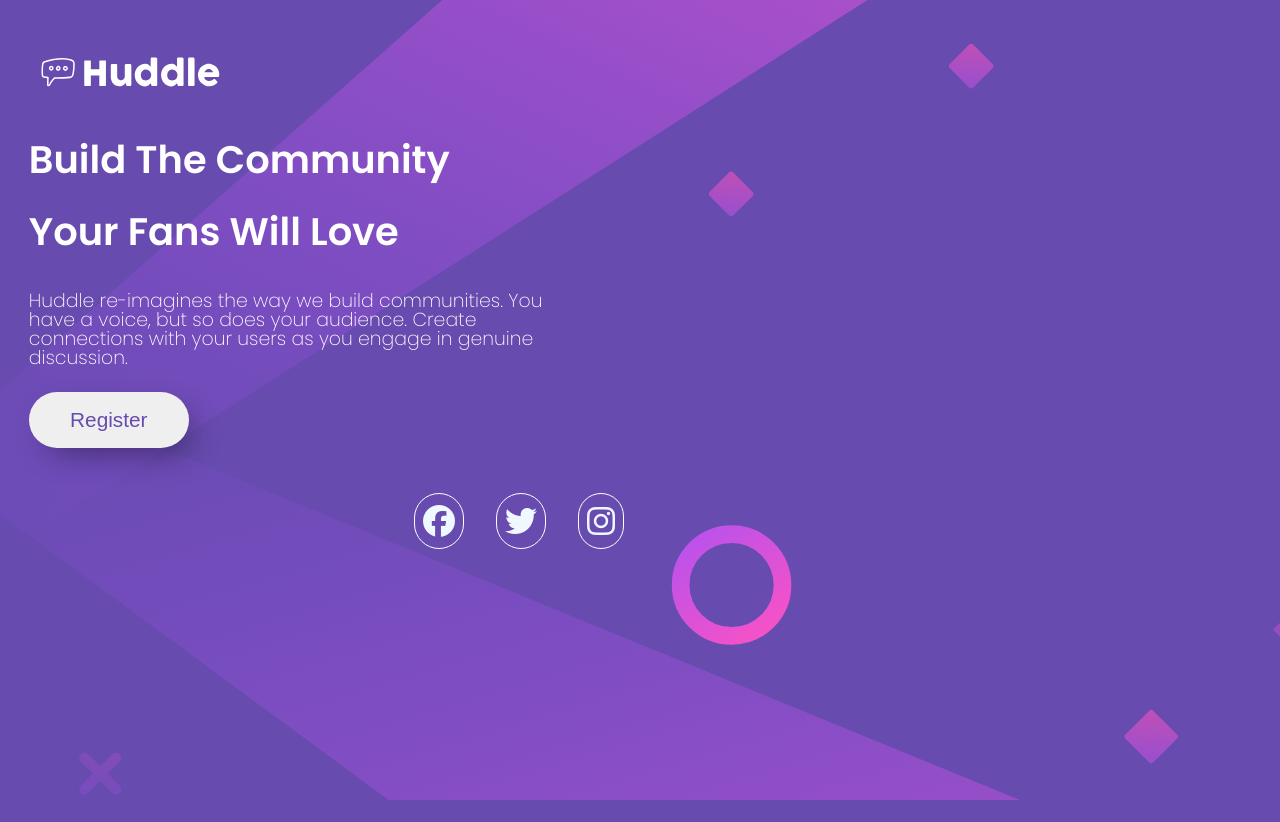
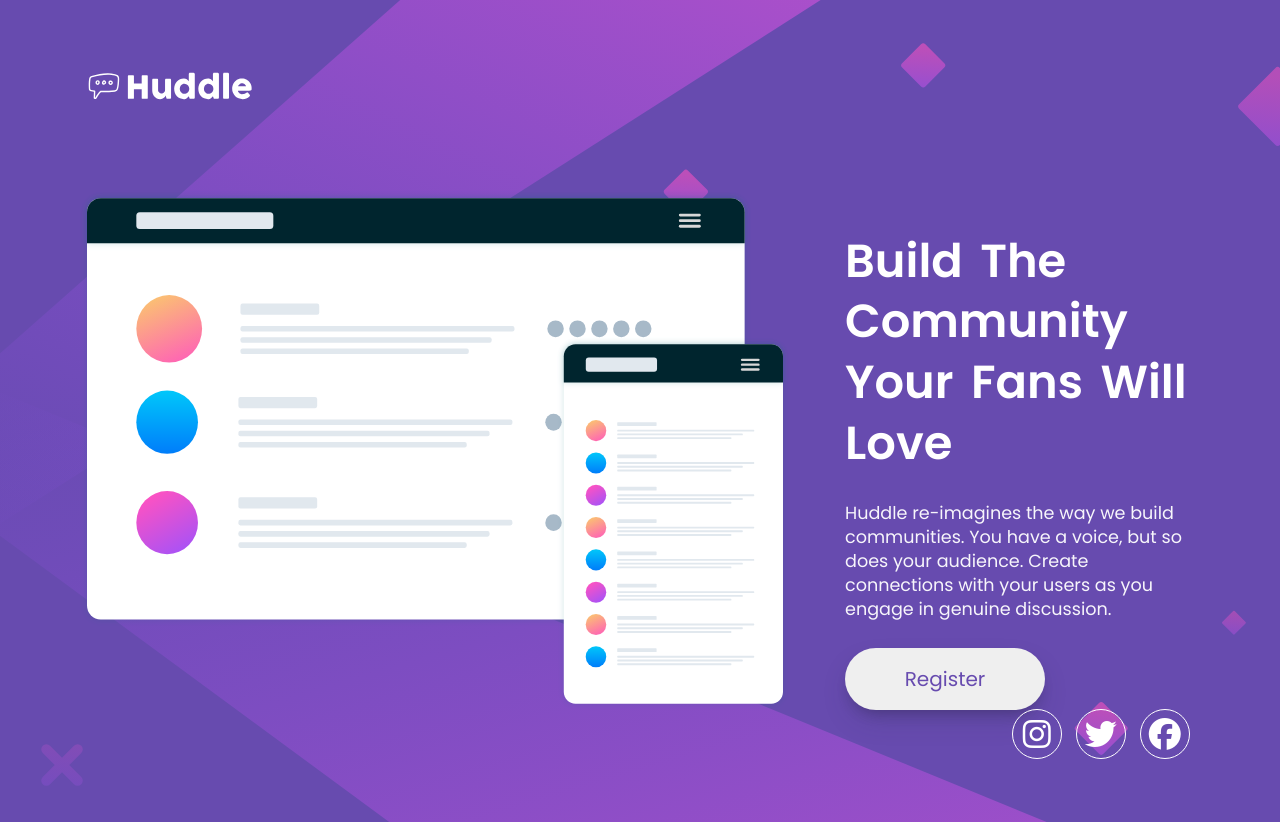
Before and after one commit to Peter-diper/Landing-Page, a plain HTML site: page index.html in a window 1280 px wide. Before the commit the page ends 800 px from the top, so only its background shows below. Drawn offline with Linux system fonts and the light colour scheme; a web font is replaced by a local one.

Commit message:
finishing the project

```diff
--- a/index.html
+++ b/index.html
@@ -21,32 +21,30 @@
   <div class="container">
 
       <!-- logo -->
-      <div class="navbar">
-        <img  class="logo" src="src/images/logo.svg" alt="logo">
-      </div>
+      <img class="logo" src="./src/images/logo.svg" alt="">
 
-      <!-- content -->
-      <div class="content">
+      <!-- hero section -->
+      <div class="hero-section">
+        <!-- image section -->
+        <img src="./src/images/illustration-mockups.svg" class="hero-section__pic" alt="">
 
+        <!-- intro section -->
+        <div class="hero-section__intro ">
+          <form class="hero-section__intro__sendlink" action="">
+              <h2 class="hero-section__intro__tagline">Build The Community Your Fans Will Love</h2>
+              <p class="hero-section__intro__description">
+              Huddle re-imagines the way we build communities. You have a voice, but so does your audience.
+              Create connections with your users as you engage in genuine discussion.
+              </p>
 
-        <div class="content-side ">
-            <h2 class="content-title">Build The Community Your Fans Will Love</h2>
-            <p class="content-info">
-            Huddle re-imagines the way we build communities. You have a voice, but so does your audience.
-            Create connections with your users as you engage in genuine discussion.
-            </p>
-
-            <input class="btn" type="button" value="Register">
+              <button class="hero-section__intro__register">Register</button>
+            </form>
         </div>
       </div>
 
       <!-- footer -->
 
       <div class="footer">
-
-
-
-
         <div class="sircle">
             <i class="fa-brands fa-facebook"></i>
         </div>
--- a/src/style/style.css
+++ b/src/style/style.css
@@ -10,209 +10,108 @@ html{
 }
 
 .body{
+    background-image: url(../images/bg-desktop.svg);
+    min-height: 100vh;
     background-color: var(--purpole);
-    background-image: url(../images/bg-desktop.svg);
+    background-position: center center;
+    background-size: cover;
     background-repeat: no-repeat;
-    background-size: 107%;
+    font-family: Poppins;
+}
+
+input,button{
+    font-family: inherit;
+}
+
+.container{
+  max-width: 1440px;
+  margin:auto;
+  padding: 4rem 5rem;
 
 }
 
-.container{
-    display: flex;
-    flex-direction: column;
+.logo{
+    width: 11rem;
+    margin-bottom: 5rem;
+}
 
 
+/*
+* HERO SECTION
+*/
 
 
+.hero-section{
+    display: flex;
+}
+.hero-section__pic{
+    /* background:url(../images/illustration-mockups.svg) center center/cover no-repeat;  */
+    flex: 0 0 50%;
 }
 
-.navbar{
-/* display: flex; */
+.hero-section__intro{
+    color: white;
+    width: 50%;
+    padding-left:3.5rem ;
+    padding-right: 1%;
+    padding-top: 2.5rem;
 }
 
-.logo{
-    display: flex;
-    justify-self: left;
-    width: 12rem;
-    padding-top:3rem;
-    padding-left: 2rem ;
-
+.hero-section__intro__tagline{
+    font-size: 2.9rem;
+    font-weight:600 ;
+    word-spacing: .4rem;
+    line-height: 3.8rem;
+    margin-bottom: 1.7rem;
 }
 
-.content{
 
-  display: grid;
-  grid-template-columns: repeat(2,1fr);
-  gap: 1rem;
-
-  padding: 1.8rem;
-
-
+.hero-section__intro__description{
+    color: rgba(255, 255, 255, 0.947);
+    font-size: 1.1rem;
+    font-weight: 400;
+    margin-bottom: 1.7rem;
+    line-height: 1.5rem;
 }
 
-.content-img{
-
-
+.hero-section__intro__register{
+    border: none;
+    border-radius: 323rem;
+    width: 12.5rem;
+    font-size: 1.25rem;
+    padding: 1rem 0;
+    color: var(--purpole);
+    cursor: pointer;
+    box-shadow: rgba(50, 50, 93, 0.25) 0px 13px 27px -5px, rgba(0, 0, 0, 0.3) 0px 8px 16px -8px;
 }
-
-.content-side{
-  display: grid;
-  grid-template-columns: repeat(auto-fit , minmax(40rem,1fr));
-  gap: 1.5rem;
-  align-self: start;
-  padding: 0px 0rem;
-
-
-
-}
-
-.content-title{
-    color: white;
-  font-family: Poppins;
-  font-weight: 600;
-  font-size: 2.4rem;
-  line-height: 4.5rem;
-  padding-right: 7.9rem;
-}
-
-.content-info{
-  color: white;
-  font-family: Poppins;
-  font-weight: 200;
-  font-size: 1.18rem;
-  padding-right: 4.8rem
-}
-
-.btn {
- width: 10rem;
-  padding: 1rem 1.4rem;
-  border-radius: 3.3rem;
-  color: var(--purpole);
-  font-size: 1.3rem;
-  border: none;
-  box-shadow: 10px 13px 33px -10px rgba(0, 0, 0, 0.46);;
-  cursor: pointer;
-}
-.btn:active{
+.hero-section__intro__register:hover{
  background-color: var(--magenta);
  color: white;
 }
 
+
 .footer{
+    display: flex;
+    flex-direction: row-reverse;
+    padding-right: .7rem;
+    color: white;
+    font-size: 2rem;
+    gap: 1rem;
+}
 
+.footer .sircle{
     display: flex;
-    width: 50%;
-    justify-content: right;
-    cursor: pointer;
-
+    width: 3rem;
+    height: 3rem;
+    outline: 1px solid white;
+    align-items: center;
+    justify-content: center;
+    border-radius: 52%;
 
 }
-
-.footer i{
-    color: aliceblue;
-    font-size: 2rem;
-    /* margin: 2rem; */
-    padding: .2rem 0rem;
-
+.footer .sircle:hover {
+    outline: 1px solid var(--magenta);
 }
-
-.footer i:active{
+ .footer .sircle > i:hover{
     color: var(--magenta);
-
-
-
-
  }
-.sircle{
-    /* padding: 1rem; */
-    background-color: rgba(0, 0, 0, 0);
-    margin: 1rem;
-    border: 1px solid rgb(255, 255, 255);
-    border-radius: 40rem;
-    padding: .5rem;
-}
-
-
-
-
-@media only screen and (max-width : 375px){
-    .body{
-        padding: 2rem 2rem;
-    }
-    .navbar{
-        display: flex;
-
-
-
-    }
-    .logo{
-        width: 10rem;
-        padding: 0;
-        margin-bottom: 4rem;
-
-    }
-    .container{
-        display: flex;
-        flex-direction: column;
-        justify-content: center;
-        justify-items: center;
-        position: unset;
-
-
-    }
-
-    .content{
-        display: flex;
-        flex-direction: column;
-        width: 100%;
-        padding: 0;
-        margin: 0;
-
-    }
-
-
-    .content-img{
-        width: 100%;
-
-    }
-    .content-side{
-        display: flex;
-        flex-direction: column;
-        justify-content:center ;
-        align-items: center;
-        align-content: center;
-        justify-items: center;
-    }
-    .content-title{
-        color: white;
-        font-family: Poppins;
-        font-weight: 600;
-        font-size: 1.6rem;
-        line-height: 2rem;
-        padding-right: 0;
-        text-align: center;
-        margin-top: 3rem;
-    }
-    .content-info{
-        color: white;
-        font-family: Poppins;
-        font-weight: 200;
-        font-size: 1.0499rem;
-        text-align: center;
-
-        padding: 0;
-    }
-
-    .btn {
-        width: unset;
-        padding: 0.75rem 4.3rem;
-        border-radius: 2.7rem;
-        color: var(--purpole);
-        font-size: .9rem;
-        border: none;
-        box-shadow: 10p        cursor: pointer;
-    }
-
-
-
-}
```
Lines whose indentation alone changed are shown as unchanged.
